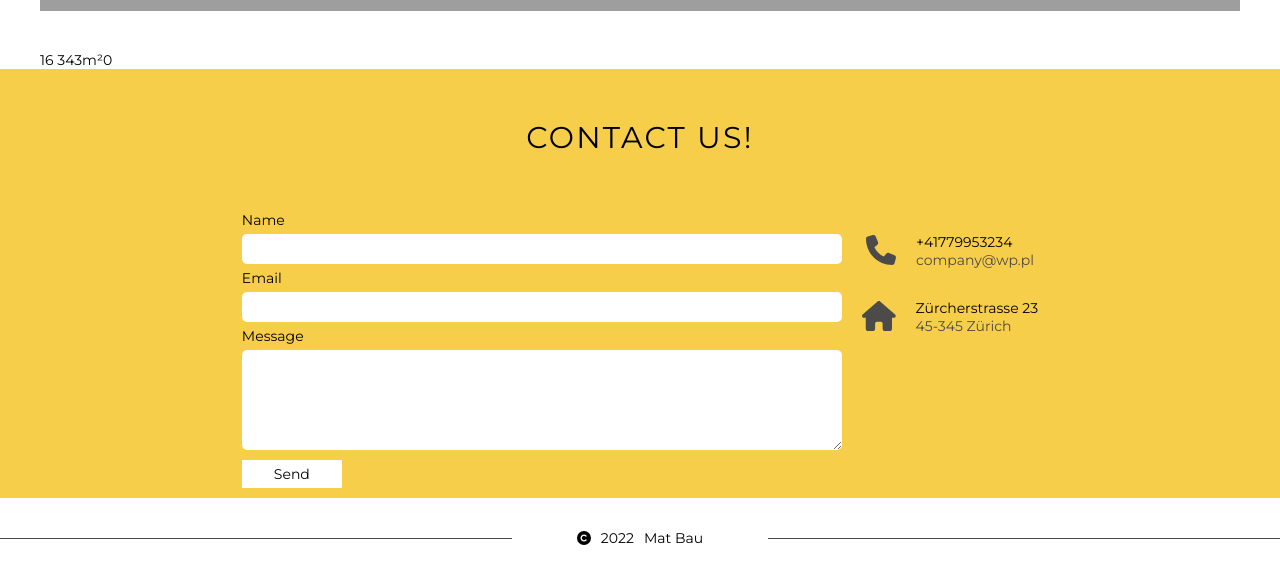
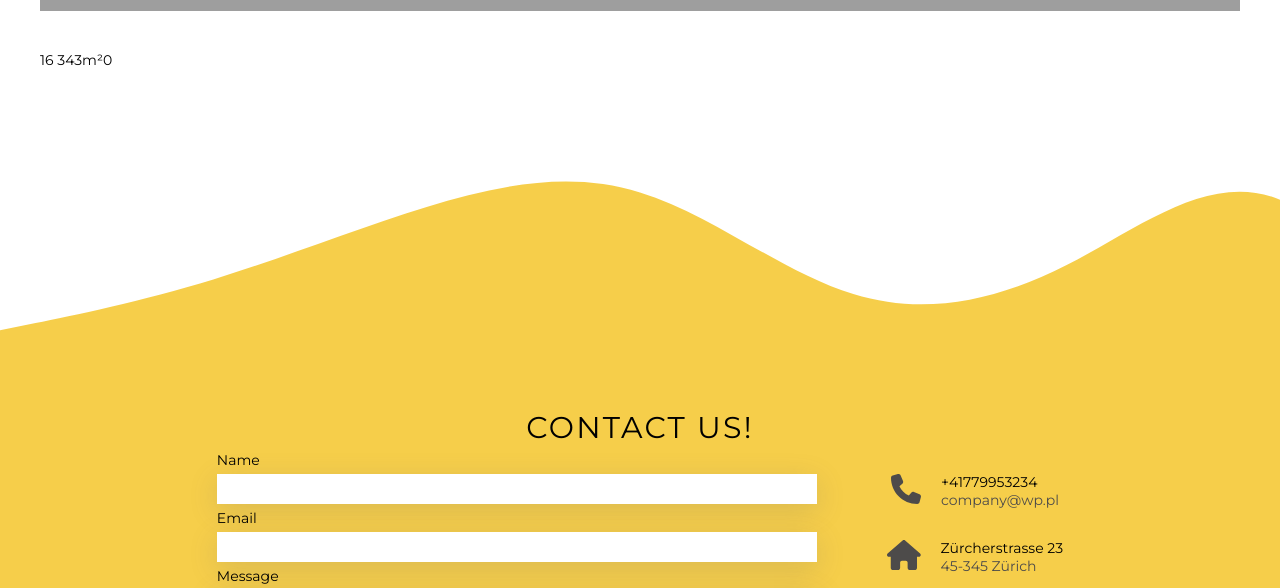
Before and after one commit to martynakiljan/website-, a React (Create React App) app: page / in a window 1280 px wide. Shown: the part 2194-2782 px from the top of the page. Built offline with nearby package versions, Linux system fonts and the light colour scheme; grey boxes are pictures that could not be loaded.

Commit message:
some css

```diff
--- a/src/components/Footer/Footer.js
+++ b/src/components/Footer/Footer.js
@@ -6,6 +6,7 @@ import { faCopyright } from "@fortawesome/free-solid-svg-icons";
 
 const Footer = () => {
   return (
+    <>
       <footer className="footer">
         <div className="footer__inner">
           {" "}
@@ -14,6 +15,7 @@ const Footer = () => {
           <span className="footer-company-name"> Mat Bau</span>
         </div>
       </footer>
+    </>
   );
 };
 
--- a/src/components/Form/Form.js
+++ b/src/components/Form/Form.js
@@ -30,17 +30,32 @@ const Form = () => {
   };
 
   return (
+    <>
+      <div className="form-wave">
+        <svg id="wave" viewBox="0 0 1440 490" version="1.1">
+          <defs>
+            <linearGradient id="sw-gradient-0" x1="0" x2="0" y1="1" y2="0">
+              <stop stop-color="rgba(246, 206, 74, 1)" offset="0%" />
+              <stop stop-color="rgba(246, 206, 74, 1)" offset="100%" />
+            </linearGradient>
+          </defs>
+          <path
+            fill="url(#sw-gradient-0)"
+            d="M0,294L40,285.8C80,278,160,261,240,236.8C320,212,400,180,480,155.2C560,131,640,114,720,138.8C800,163,880,229,960,253.2C1040,278,1120,261,1200,220.5C1280,180,1360,114,1440,147C1520,180,1600,310,1680,318.5C1760,327,1840,212,1920,187.8C2000,163,2080,229,2160,236.8C2240,245,2320,196,2400,196C2480,196,2560,245,2640,253.2C2720,261,2800,229,2880,179.7C2960,131,3040,65,3120,81.7C3200,98,3280,196,3360,228.7C3440,261,3520,229,3600,179.7C3680,131,3760,65,3840,106.2C3920,147,4000,294,4080,351.2C4160,408,4240,376,4320,334.8C4400,294,4480,245,4560,253.2C4640,261,4720,327,4800,302.2C4880,278,4960,163,5040,114.3C5120,65,5200,82,5280,73.5C5360,65,5440,33,5520,16.3C5600,0,5680,0,5720,0L5760,0L5760,490L5720,490C5680,490,5600,490,5520,490C5440,490,5360,490,5280,490C5200,490,5120,490,5040,490C4960,490,4880,490,4800,490C4720,490,4640,490,4560,490C4480,490,4400,490,4320,490C4240,490,4160,490,4080,490C4000,490,3920,490,3840,490C3760,490,3680,490,3600,490C3520,490,3440,490,3360,490C3280,490,3200,490,3120,490C3040,490,2960,490,2880,490C2800,490,2720,490,2640,490C2560,490,2480,490,2400,490C2320,490,2240,490,2160,490C2080,490,2000,490,1920,490C1840,490,1760,490,1680,490C1600,490,1520,490,1440,490C1360,490,1280,490,1200,490C1120,490,1040,490,960,490C880,490,800,490,720,490C640,490,560,490,480,490C400,490,320,490,240,490C160,490,80,490,40,490L0,490Z"
+          />
+        </svg>
+      </div>
       <div className="form-container" id="contact">
         <div className="form__inner">
           <h4 className="title form__title">Contact us!</h4>
           <div className="form__inner--inner">
             <form className="form" ref={form} onSubmit={sendEmail}>
-            <label class="label">Name</label>
+              <label className="label">Name</label>
               <input className="input" type="text" name="user_name" />
-            <label class="label">Email</label>
+              <label className="label">Email</label>
               <input className="input" type="email" name="user_email" />
-            <label class="label">Message</label>
-            <textarea class="text-area" name="message" />
+              <label className="label">Message</label>
+              <textarea className="text-area" name="message" />
               <input className="btn-submit" type="submit" value="Send" />
             </form>
 
@@ -50,7 +65,9 @@ const Form = () => {
                   <FontAwesomeIcon icon={faPhone} />
                 </div>
                 <div className="form__meta-text">
-                <p className="form__meta-text form__meta-phone">+41779953234</p>
+                  <p className="form__meta-text form__meta-phone">
+                    +41779953234
+                  </p>
                   <p className="form__meta-text form__meta-email">
                     company@wp.pl
                   </p>
@@ -73,6 +90,7 @@ const Form = () => {
           </div>
         </div>
       </div>
+    </>
   );
 };
 
--- a/src/components/Form/form.scss
+++ b/src/components/Form/form.scss
@@ -3,9 +3,19 @@
 .form-container {
   min-height: 50vh;
   background-color: var(--second-color);
+  margin-top: -5px;
 
   @include xs {
     padding: 20px 0;
+  }
+}
+
+.form-wave {
+  width: 100vw;
+  margin-bottom: -100px;
+
+  @include xs {
+    margin-bottom: -50px;
   }
 }
 
@@ -30,7 +40,6 @@ h4.form__title {
   display: block;
   margin: 0 auto;
   text-align: center;
-  padding: 50px 0;
   width: 100%;
 
   @include xs {
@@ -59,7 +68,7 @@ h4.form__title {
 
 .input {
   height: 30px;
-  border-radius: 5px;
+  box-shadow: rgba(100, 100, 111, 0.2) 0px 7px 29px 0px;
 }
 
 .label {
@@ -75,7 +84,7 @@ h4.form__title {
 }
 
 .text-area {
-  border-radius: 5px;
+  box-shadow: rgba(100, 100, 111, 0.2) 0px 7px 29px 0px;
   min-height: 100px;
 }
 .form__meta-email,
@@ -119,10 +128,12 @@ h4.form__title {
   flex-direction: column;
   justify-content: flex-start;
   align-items: center;
+  margin-left: 50px;
 
   @include xs {
     align-items: flex-start;
     flex-direction: row;
     justify-content: center;
+    margin-left: 0;
   }
 }
--- a/src/components/Header/header.scss
+++ b/src/components/Header/header.scss
@@ -9,6 +9,7 @@
   background-position: center;
   background-repeat: no-repeat;
   background-size: cover;
+  background-attachment: fixed;
 }
 
 .header__mask {
--- a/src/components/Navbar/navbar.scss
+++ b/src/components/Navbar/navbar.scss
@@ -6,6 +6,7 @@
   width: 100%;
   background-color: var(--main-color);
   max-width: 100vw;
+  box-shadow: rgba(0, 0, 0, 0.15) 1.95px 1.95px 2.6px;
 }
 
 .nav__inner {
--- a/src/components/Services/services.scss
+++ b/src/components/Services/services.scss
@@ -12,9 +12,12 @@
 .services-tile {
   position: relative;
   width: calc(100% / 3);
+  min-height: 390px;
   background-position: center;
   background-repeat: no-repeat;
   background-size: cover;
+  margin: 5px;
+  box-shadow: rgb(0 0 0 / 15%) 1.95px 1.95px 2.6px;
 
   & .services-tile__mask {
     position: absolute;
```
Also changed, not shown: src/assets/images/images-wave/wave.png (added). Lines whose indentation alone changed are shown as unchanged.
